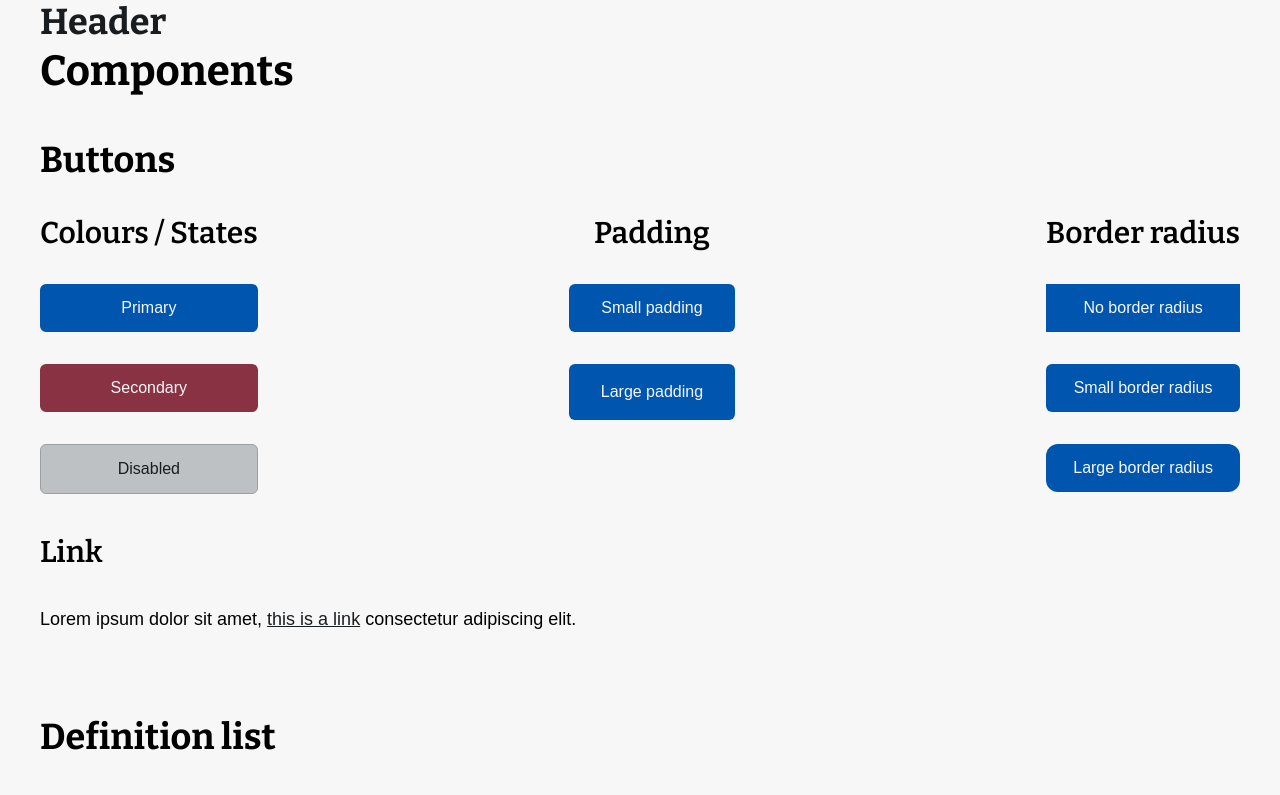
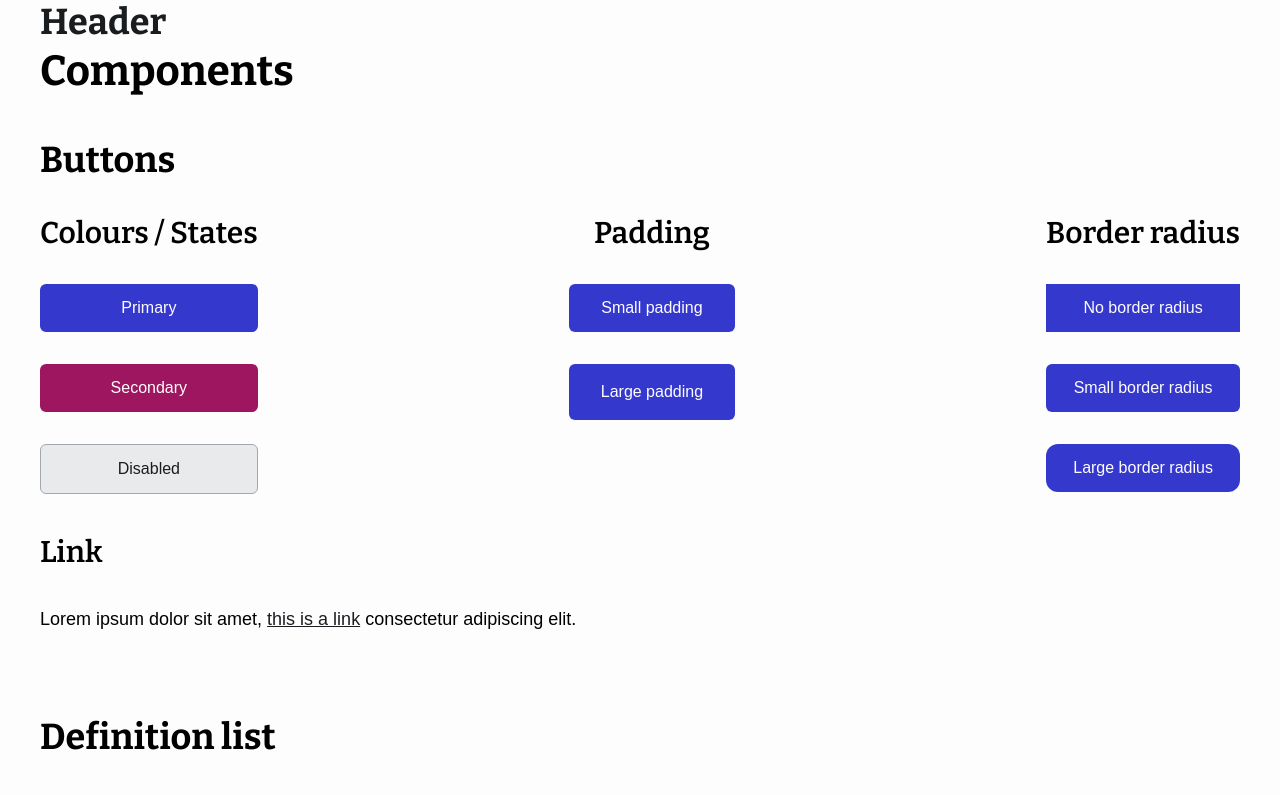
Before and after one commit to marboqmar/starter, a React (Vite) app: page / in a window 1280 px wide. Shown: the top 795 px of the page. Built offline with nearby package versions, Linux system fonts and the light colour scheme; a web font is replaced by a local one.

Commit message:
Modified colours and used margin-bottom class rather than adding margin bottom on individual classes

```diff
--- a/src/components/atoms/Button/Button.css
+++ b/src/components/atoms/Button/Button.css
@@ -10,7 +10,7 @@
 }
 
 .button--primary:hover {
-  background-color: var(--colour-primary-hover);
+  background-color: var(--colour-primary-dark);
 }
 
 /* Secondary */
@@ -20,7 +20,7 @@
 }
 
 .button--secondary:hover {
-  background-color: var(--colour-secondary-hover);
+  background-color: var(--colour-secondary-dark);
 }
 
 /* Padding */
--- a/src/components/atoms/DefinitionList/DefinitionList.jsx
+++ b/src/components/atoms/DefinitionList/DefinitionList.jsx
@@ -36,4 +36,4 @@ export const DefinitionList = ({ items = [], className = '', ...rest }) => {
       ))}
     </dl>
   );
-}
+};
--- a/src/css/global/colour-variables.css
+++ b/src/css/global/colour-variables.css
@@ -1,30 +1,30 @@
 :root {
   /* Primary */
-  --colour-primary: #0055af;
-  --colour-primary-hover: #00458F;
-  --colour-primary-light: #0083E5;
-  --colour-primary-dark: #013976;
+  --colour-primary: #3538CD;
+  --colour-primary-light: #444CE7;
+  --colour-primary-dark: #2D31A6;
 
   /* Secondary */
-  --colour-secondary: #883244;
-  --colour-secondary-hover: #993B4E;
-  --colour-secondary-light: #BA455D;
-  --colour-secondary-dark: #5D222F;
+  --colour-secondary: #9E165F;
+  --colour-secondary-light: #C11574;
+  --colour-secondary-dark: #851651;
 
   /* Neutral */
   --colour-neutral: #1F425E;
 
   /* White */
-  --colour-white: #F7F7F7;
+  --colour-white: #FDFDFD;
 
   /* Black */
   --colour-black: #1A1D20;
 
   /* Grey */
-  --colour-gray-50: #E4E6E7;
-  --colour-gray-100: #BDC1C3;
-  --colour-gray-300: #9BA0A3;
-  --colour-gray-500: #595D60;
+  --colour-gray-50: #F5F5F5;
+  --colour-gray-100: #E9EAEB;
+  --colour-gray-200: #D5D7DA;
+  --colour-gray-300: #A4A7AE;
+  --colour-gray-400: #717680;
+  --colour-gray-500: #535862;
 
   /* Alerts */
   --colour-success: #28a745;
--- a/src/pages/Components.jsx
+++ b/src/pages/Components.jsx
@@ -4,6 +4,7 @@ import { Heading } from "../components/atoms/Heading/Heading";
 import { HeadingShowcase } from "../showcases/HeadingShowcase/HeadingShowcase";
 import { IconShowcase } from "../showcases/IconShowcase/IconShowcase";
 import { ImageShowcase } from "../showcases/ImageShowcase/ImageShowcase";
+import { InputShowcase } from "../showcases/InputShowcase/InputShowcase";
 
 export const Components = () => {
   return (
@@ -23,6 +24,9 @@ export const Components = () => {
 
       {/* Image */}
       <ImageShowcase />
+
+      {/* Input */}
+      <InputShowcase />
     </div>
   )
 }
--- a/src/showcases/HeadingShowcase/HeadingShowcase.css
+++ b/src/showcases/HeadingShowcase/HeadingShowcase.css
@@ -1,5 +1,5 @@
 .heading-examples {
-  background-color: var(--colour-gray-50);
+  background-color: var(--colour-gray-100);
   padding: var(--spacing-md);
   border-radius: var(--radius-lg);
 }
--- a/src/showcases/IconShowcase/IconShowcase.css
+++ b/src/showcases/IconShowcase/IconShowcase.css
@@ -1,7 +1,3 @@
-.icon-example {
-  margin-bottom: var(--spacing-md);
-}
-
 .icon.large-coloured {
   width: var(--spacing-xl);
   height: var(--spacing-xl);
--- a/src/showcases/IconShowcase/IconShowcase.jsx
+++ b/src/showcases/IconShowcase/IconShowcase.jsx
@@ -6,7 +6,7 @@ export const IconShowcase = () => {
   return (
     <div className="component-section">
       <Heading>Icon</Heading>
-      <div className="icon-example stack gap-sm">
+      <div className="stack gap-sm margin-bottom-md">
         <Heading level={3}>Decorative icon</Heading>
         <p>
           The following icon contains the HTML attributes{" "}
@@ -18,7 +18,7 @@ export const IconShowcase = () => {
           <path d="M9 16.17L4.83 12l-1.42 1.41L9 19 21 7l-1.41-1.41z" />
         </Icon>
       </div>
-      <div className="icon-example stack gap-sm">
+      <div className="stack gap-sm margin-bottom-md">
         <Heading level={3}>Non decorative icon</Heading>
         <p>
           The following icon contains the HTML attributes{" "}
@@ -29,7 +29,7 @@ export const IconShowcase = () => {
           <path d="M9 16.17L4.83 12l-1.42 1.41L9 19 21 7l-1.41-1.41z" />
         </Icon>
       </div>
-      <div className="icon-example stack gap-sm">
+      <div className="stack gap-sm margin-bottom-md">
         <Heading level={3}>Different colours and sizes</Heading>
         <p>
           The colour and size of the icon component can be modified using
@@ -39,7 +39,7 @@ export const IconShowcase = () => {
           <path d="M9 16.17L4.83 12l-1.42 1.41L9 19 21 7l-1.41-1.41z" />
         </Icon>
       </div>
-      <div className="icon-example stack gap-sm">
+      <div className="stack gap-sm margin-bottom-md">
         <Heading level={3}>Icon from an SVG file</Heading>
         <p>
           The icon component also allows to use icons from an external SVG sprite. These icons can
--- a/src/showcases/ImageShowcase/ImageShowcase.css
+++ b/src/showcases/ImageShowcase/ImageShowcase.css
@@ -1,7 +1,3 @@
-.image-example {
-  margin-bottom: var(--spacing-md);
-}
-
 @media (min-width: 768px) {
   .image-example img {
     max-width: 800px;
--- a/src/showcases/ImageShowcase/ImageShowcase.jsx
+++ b/src/showcases/ImageShowcase/ImageShowcase.jsx
@@ -6,7 +6,7 @@ export const ImageShowcase = () => {
   return (
     <div className="component-section">
       <Heading>Image</Heading>
-      <div className="image-example stack gap-sm">
+      <div className="stack gap-sm margin-bottom-md">
         <Heading level={3}>Image with descriptive <code>alt</code></Heading>
         <p>The following image contains a descriptive alternative text.</p>
         <Image
@@ -17,7 +17,7 @@ export const ImageShowcase = () => {
           }
         />
       </div>
-      <div className="image-example stack gap-sm">
+      <div className="stack gap-sm margin-bottom-md">
         <Heading level={3}>Image with an empty <code>alt</code></Heading>
         <p>
           The image component has a default empty{" "}
@@ -25,7 +25,7 @@ export const ImageShowcase = () => {
         </p>
         <Image src="/assets/images/test-image-sm.png" />
       </div>
-      <div className="image-example stack gap-sm">
+      <div className="stack gap-sm margin-bottom-md">
         <Heading level={3}>Image with eager loading</Heading>
         <p>
           When an image is set to be eager loaded,{" "}
@@ -34,7 +34,7 @@ export const ImageShowcase = () => {
         </p>
         <Image src="/assets/images/test-image-sm.png" loading="eager" />
       </div>
-      <div className="image-example stack gap-sm">
+      <div className="stack gap-sm margin-bottom-md">
         <Heading level={3}>Responsive images</Heading>
         <p>
           This component supports responsive image delivery through the attributes{" "}
```
